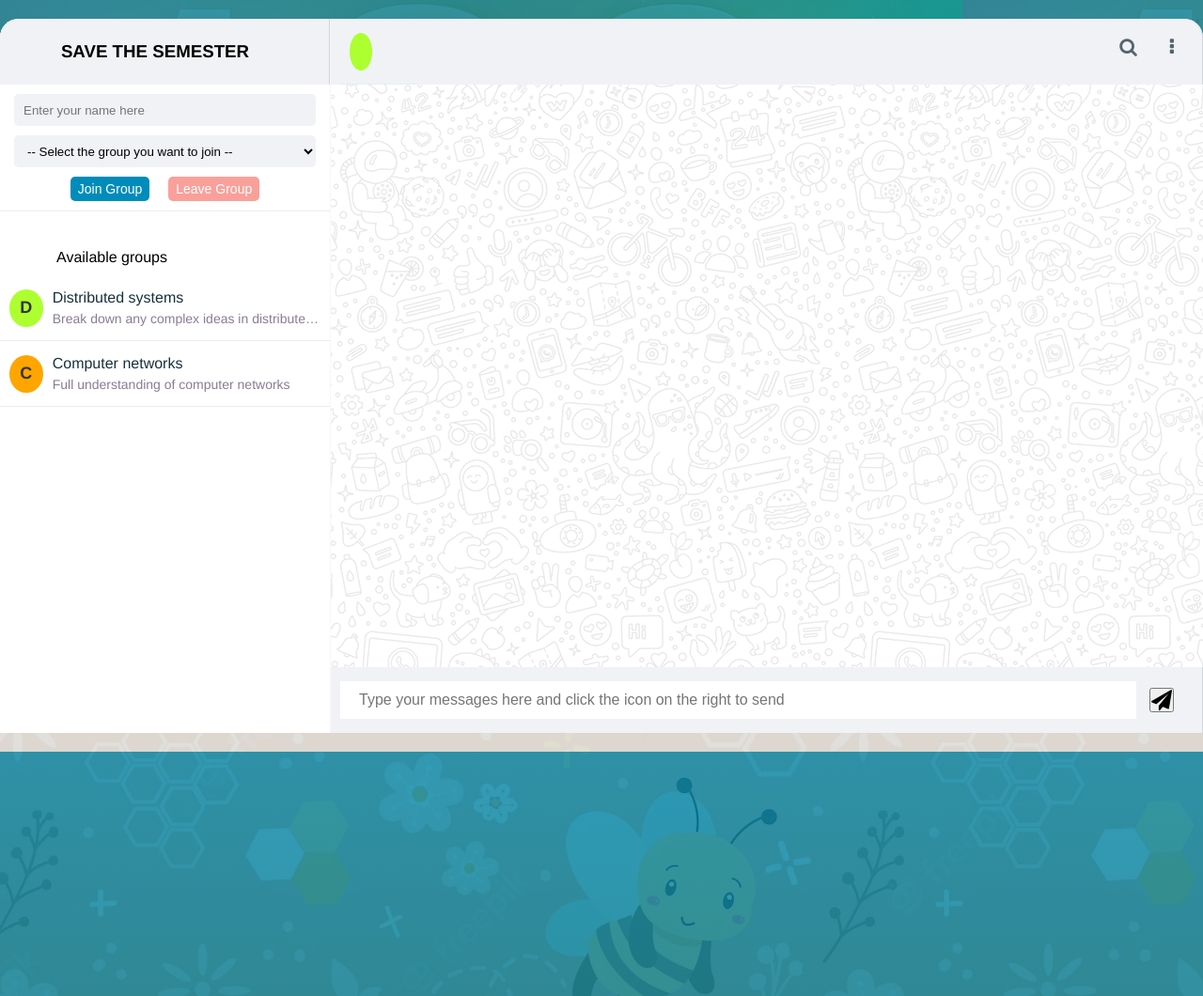
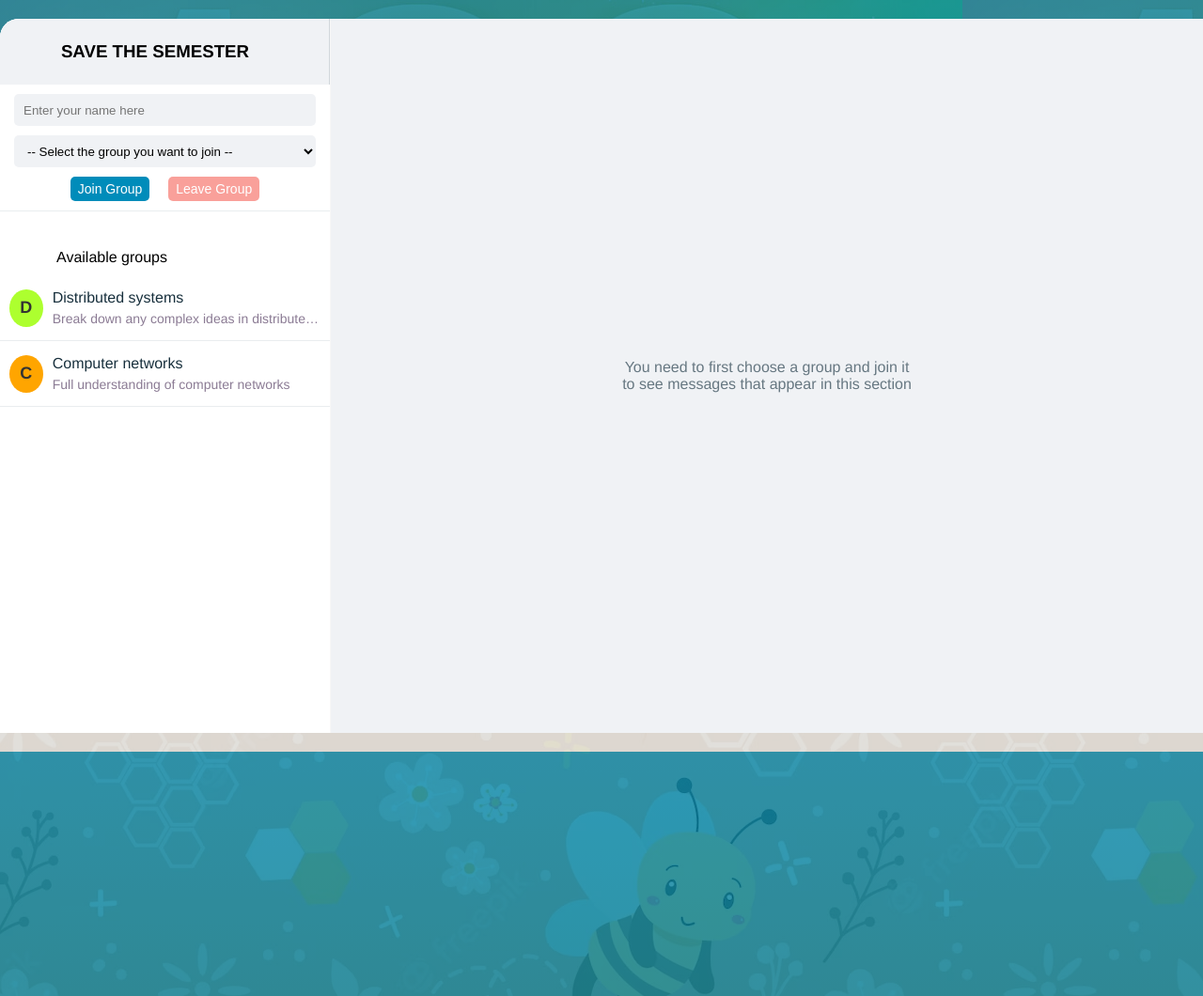
Before and after one commit to Juuko-Roman/Group-Communication, a Spring Boot app: page / in a window 1280 px wide. Shown: the whole page at 94% size. Run offline with Spring Boot 4, Linux system fonts and the light colour scheme; some of the project's set-up classes (security, data sources, template engines, error pages and the like) are left out, and stand-ins take their place.

Commit message:
final edits before submission

```diff
--- a/src/main/java/com/example/springsportschat/SpringSportsChatApplication.java
+++ b/src/main/java/com/example/springsportschat/SpringGroupCommunication.java
@@ -4,10 +4,10 @@ import org.springframework.boot.SpringApplication;
 import org.springframework.boot.autoconfigure.SpringBootApplication;
 
 @SpringBootApplication
-public class SpringSportsChatApplication {
+public class SpringGroupCommunication {
 
     public static void main(String[] args) {
-        SpringApplication.run(SpringSportsChatApplication.class, args);
+        SpringApplication.run(SpringGroupCommunication.class, args);
     }
 
 }
--- a/src/main/java/com/example/springsportschat/controller/WebSocketEventListener.java
+++ b/src/main/java/com/example/springsportschat/controller/WebSocketEventListener.java
@@ -36,7 +36,7 @@ public class WebSocketEventListener {
             chatMessage.setType(ChatMessage.MessageType.LEAVE);
             chatMessage.setSender(username);
 
-            messagingTemplate.convertAndSend("/topic/public", chatMessage);
+            messagingTemplate.convertAndSend("/topic/distributed", chatMessage);
         }
     }
 }
--- a/src/main/resources/static/css/styles.css
+++ b/src/main/resources/static/css/styles.css
@@ -363,3 +363,16 @@ li {
 .left-members{
 	color: red;
 }
+.mask{
+	width: 100%;
+	height: 100%;
+	background-color: #F0F2F5;
+	position: absolute;
+	z-index: 90;
+	display: flex;
+	align-items: center;
+	justify-content: center;
+	flex-direction: column;
+	color: #667781;
+
+}
--- a/src/main/resources/static/index.html
+++ b/src/main/resources/static/index.html
@@ -7,8 +7,6 @@
     <link rel="stylesheet" href="https://cdnjs.cloudflare.com/ajax/libs/font-awesome/4.7.0/css/font-awesome.min.css">
     <link rel="stylesheet" href="./css/styles.css">
    <title>Home</title>
-
-
 </head>
 
 <body>
@@ -28,8 +26,8 @@
                 <div class="searchbar">
                     <select id="userTopic">
                         <option value="none">-- Select the group you want to join --</option>
-                        <option value="public">Distributed Systems</option>
-                        <option value="football">Computer Networks</option>
+                        <option value="distributed">Distributed Systems</option>
+                        <option value="networks">Computer Networks</option>
                     </select>
                 </div>
 
@@ -84,6 +82,10 @@
 
 
         <div class="right-chat-content" >
+            <div class="mask" id="mask">
+                <p>You need to first choose a group and join it </p>
+                <p>to see messages that appear in this section</p>
+            </div>
             <div class="header">
                 <div class="chatbox">
                     <div id="gpAbbvn" class="img" style="background-color: greenyellow"></div>
--- a/src/main/resources/static/js/main.js
+++ b/src/main/resources/static/js/main.js
@@ -10,6 +10,7 @@ var groupInfo=document.querySelector("#group-info");
 var gptitle=document.querySelector("#gptitle");
 var gpDescp=document.querySelector("#gpDescp");
 var gpAbbvn=document.querySelector("#gpAbbvn");
+var mask=document.querySelector("#mask");
 
 
 // Select the buttons
@@ -58,16 +59,17 @@ function  disconnect(){
         disconnectButton.disabled = true;
         connectButton.style.backgroundColor='#008CBA';
         disconnectButton.style.backgroundColor='rgba(244, 67, 54, 0.5)';
+        mask.style.display="flex";
 
     }
 }
 
 
 function onConnected() {
-    // Subscribe to the Public Topic
+    // Subscribe to the distributed Topic
 
     // Tell your username to the server
-    if(userTopic==='public'){
+    if(userTopic==='distributed'){
         stompClient.subscribe('/topic/'+userTopic, onMessageReceived);
         stompClient.send("/app/chat.addUser",
             {},
@@ -77,10 +79,12 @@ function onConnected() {
         gptitle.innerHTML="Distributed Sytems";
         gpDescp.innerHTML="Break down any complex ideas in distributed systems ";
         gpAbbvn.innerHTML="D";
+        gpAbbvn.style.backgroundColor="greenYellow";
+        mask.style.display="none";
     }
-    if(userTopic==='football'){
+    if(userTopic==='networks'){
         stompClient.subscribe('/group/'+userTopic, onMessageReceived);
-        stompClient.send("/app/chat.addFootball",
+        stompClient.send("/app/chat.addNetworks",
             {},
             JSON.stringify({sender: username, type: 'JOIN'})
         )
@@ -88,7 +92,9 @@ function onConnected() {
         // connectingElement.classList.add('hidden');
         gptitle.innerHTML="Computer Networks";
         gpDescp.innerHTML="Full understanding of computer networks ";
-        gpAbbvn.innerHTML="C"
+        gpAbbvn.innerHTML="C";
+        gpAbbvn.style.backgroundColor="orange";
+        mask.style.display="none";
         // connectingElement.classList.add('hidden');
     }
 
@@ -110,14 +116,14 @@ function sendMessage(event) {
             content: messageContent,
             type: 'CHAT'
         };
-        if(userTopic==='public'){
+        if(userTopic==='distributed'){
             stompClient.send("/app/chat.sendMessage", {}, JSON.stringify(chatMessage));
             messageInput.value = '';
         }
-        // if(userTopic==='football'){
-        //     stompClient.send("/app/chat.sendFootballMessage", {}, JSON.stringify(chatMessage));
-        //     messageInput.value = '';
-        // }
+        if(userTopic==='networks'){
+            stompClient.send("/app/chat.sendNetworksMessage", {}, JSON.stringify(chatMessage));
+            // messageInput.value = '';
+        }
     }
     event.preventDefault();
 }
```
Also changed, not shown: src/main/java/com/example/springsportschat/controller/ChatController.java (+8 -8 lines).
